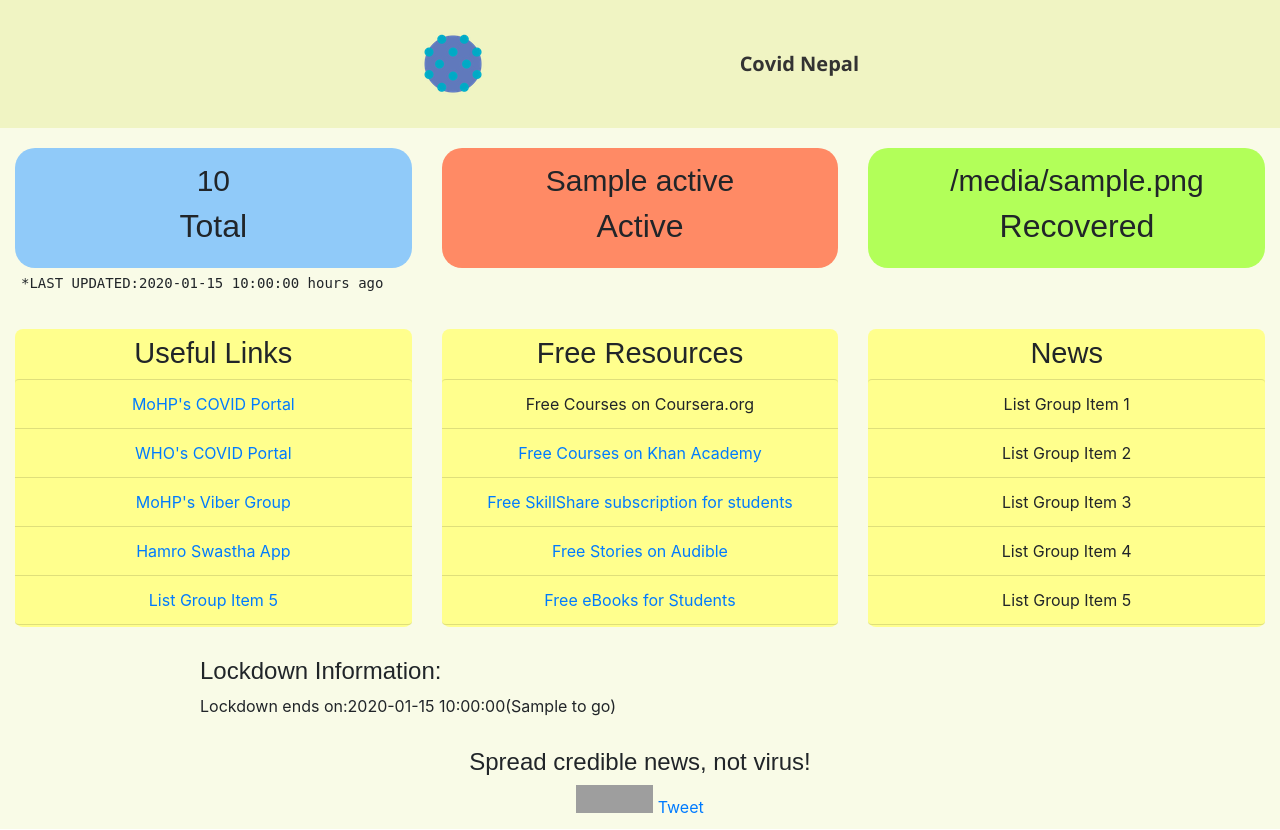
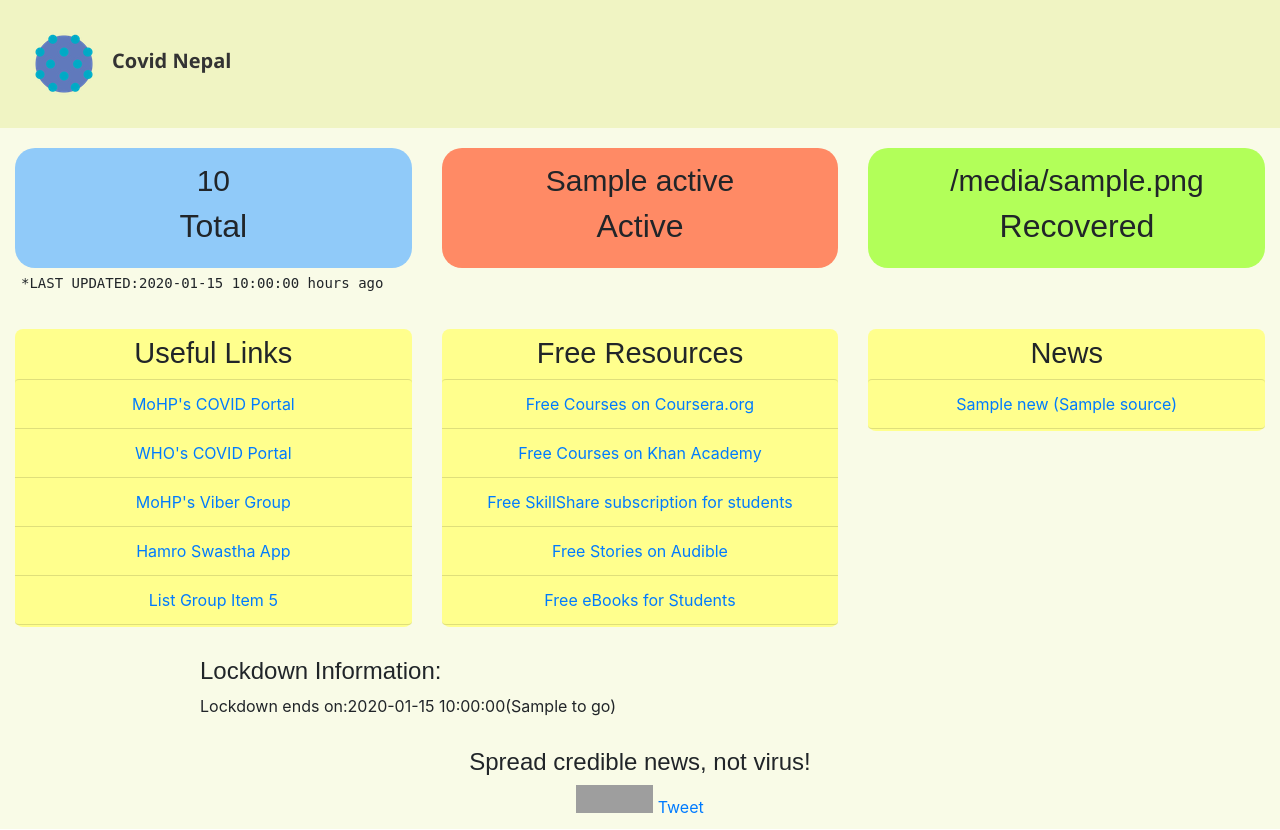
Before and after one commit to MoAgr/Covid, a Flask app: template templates/main.html in a window 1280 px wide. Shown: the top 830 px of the page. Run offline with Flask 2, Linux system fonts and the light colour scheme; the template is opened without the code that fills it: most values are stand-ins (such as "Sample title", 1, 10 or a date in 2020); some libraries are stand-ins or nearby versions; grey boxes are pictures that could not be loaded.

Commit message:
NEWS added to HTML but has looping issues
Uploaded thru GUI

```diff
--- a/covidnepal.py
+++ b/covidnepal.py
@@ -1,37 +1,44 @@
-from flask import Flask,render_template,request
+from flask import Flask, render_template, request
 import requests
 from datetime import datetime
-from datetime import date,timedelta
-application=app=Flask(__name__)
-lockdown_end_date=date(2020,4,28)
-date_to_show=lockdown_end_date.strftime("%b %d")
-news_list=[]
-t=tuple()
-@app.route('/',methods=['GET','POST'])
-def cases():
-    response=requests.get('https://api.covid19api.com/live/country/nepal/status/confirmed')
-    json_object=response.json()
-    confirmed_cases=int(json_object[-1]['Confirmed'])
-    deaths=int(json_object[-1]['Deaths'])
-    recovered=int(json_object[-1]['Recovered'])
-    active=int(json_object[-1]['Active'])
-    todays_date=date.today()
-    days_to_go=str(lockdown_end_date-todays_date).split(',')[0]
-    time= str(datetime.now())
-    time = time.split()[1].split(':')[0]
-    news=requests.get('https://newsapi.org/v2/top-headlines?q=corona&apiKey=71026374f7a64e73896dfc7ef9c35d03&pageSize=50&page=2&language=en&from='+str(date.today()-timedelta(2))+'&sortBy=popularityAt')
-    news_json_obj=news.json()
-    for i in range(0,5):
-        title=str(news_json_obj['articles'][i]['title'])
-        source=str(news_json_obj['articles'][i]['source']['name'])
-        nlink=str(news_json_obj['articles'][i]['url'])
-        t=t+(title,)
-        t=t+(source,)
-        t=t+(nlink,)
-        news_list.append(t)
-        t=tuple()
-    return render_template("main.html", total = confirmed_cases, active = active, recovered = recovered,time=time,lockdown_end_date=date_to_show,days_to_go=days_to_go,news_list=news_list)
+from datetime import date, timedelta
+
+application = app = Flask(__name__)
+lockdown_end_date = date(2020, 4, 28)
+date_to_show = lockdown_end_date.strftime("%b %d")
+news_list = []
+t = tuple()
 
 
-if __name__=='__main__':
+@app.route('/', methods=['GET', 'POST'])
+def cases():
+    global t
+    response = requests.get('https://api.covid19api.com/live/country/nepal/status/confirmed')
+    json_object = response.json()
+    confirmed_cases = int(json_object[-1]['Confirmed'])
+    deaths = int(json_object[-1]['Deaths'])
+    recovered = int(json_object[-1]['Recovered'])
+    active = int(json_object[-1]['Active'])
+    todays_date = date.today()
+    days_to_go = str(lockdown_end_date - todays_date).split(',')[0]
+    time = str(datetime.now())
+    time = time.split()[1].split(':')[0]
+    news = requests.get(
+        'https://newsapi.org/v2/top-headlines?q=corona&apiKey=71026374f7a64e73896dfc7ef9c35d03&pageSize=50&page=2&language=en&from=' + str(
+            date.today() - timedelta(2)) + '&sortBy=popularityAt')
+    news_json_obj = news.json()
+    for i in range(0, 5):
+        title = str(news_json_obj['articles'][i]['title'])
+        source = str(news_json_obj['articles'][i]['source']['name'])
+        nlink = str(news_json_obj['articles'][i]['url'])
+        t = t + (title,)
+        t = t + (source,)
+        t = t + (nlink,)
+        news_list.append(t)
+        t = tuple()
+    return render_template("main.html", total=confirmed_cases, active=active, recovered=recovered, time=time,
+                           lockdown_end_date=date_to_show, days_to_go=days_to_go, news_list=news_list)
+
+
+if __name__ == '__main__':
     app.run(debug=True)
--- a/templates/main.html
+++ b/templates/main.html
@@ -6,10 +6,6 @@
     <meta name="viewport" content="width=device-width, initial-scale=1.0, shrink-to-fit=no">
     <title>Covid Nepal</title>
     <link rel="icon" type="image/png" sizes="512x512" href="static/Nepal(1).png">
-    <link rel="icon" type="image/png" sizes="512x512" href="static/Nepal(1).png">
-    <link rel="icon" type="image/png" sizes="512x512" href="static/Nepal(1).png">
-    <link rel="icon" type="image/png" sizes="512x512" href="static/Nepal(1).png">
-    <link rel="icon" type="image/png" sizes="512x512" href="static/Nepal(1).png">
     <link rel="stylesheet" href="static/bootstrap.min.css">
     <link rel="stylesheet" href="static/styles.min.css">
 <link href="https://fonts.googleapis.com/css2?family=Open+Sans:wght@700&display=swap" rel="stylesheet">
@@ -17,9 +13,11 @@
 
 <body>
     <nav class="navbar navbar-light navbar-expand-md navigation-clean">
-        <div class="container"><img src="static/Coronavirus.png"><a class="navbar-brand" href="https://covidnepal.tech/">Covid Nepal</a>
+        <div><img src="static/Coronavirus.png"><a class="navbar-brand" href="https://covidnepal.tech/">Covid Nepal</a>
         </div>
     </nav>
+
+
     <div id="data-block">
         <div class="container" id="case-container" style="max-width: 100%;">
             <div class="row">
@@ -65,7 +63,7 @@
                     <div id="freebies-block-1" class="boxes-bottom">
                         <h1 class="bottom-box-title">Free Resources</h1>
                         <ul class="list-group">
-                            <li class="list-group-item"><span><a href="https://bit.ly/coursera-covid"></a>Free Courses on Coursera.org</span></li>
+                            <li class="list-group-item"><span><a href="https://bit.ly/coursera-covid">Free Courses on Coursera.org</a></span></li>
                             <li class="list-group-item"><span><a href="https://bit.ly/khan-academy-covid">Free Courses on Khan Academy</a></span></li>
                             <li class="list-group-item"><span><a href="https://bit.ly/covidnepal19">Free SkillShare subscription for students</a></span></li>
                             <li class="list-group-item"><span><a href="https://bit.ly/free-books-covid">Free Stories on Audible</a></span></li>
@@ -77,11 +75,15 @@
                     <div id="freebies-block" class="boxes-bottom">
                         <h1 class="bottom-box-title">News</h1>
                         <ul class="list-group">
-                            <li class="list-group-item"><span>List Group Item 1</span></li>
-                            <li class="list-group-item"><span>List Group Item 2</span></li>
-                            <li class="list-group-item"><span>List Group Item 3</span></li>
-                            <li class="list-group-item"><span>List Group Item 4</span></li>
-                            <li class="list-group-item"><span>List Group Item 5</span></li>
+{#                            <li class="list-group-item"><span><a href="{{ nlink }}">{{ headline }} ({{ source }})</a></span></li>#}
+{#                            <li class="list-group-item"><span>List Group Item 2</span></li>#}
+{#                            <li class="list-group-item"><span>List Group Item 3</span></li>#}
+{#                            <li class="list-group-item"><span>List Group Item 4</span></li>#}
+{#                            <li class="list-group-item"><span>List Group Item 5</span></li>#}
+
+                            {%  for title, source, link in news_list %}
+                                <li class="list-group-item"><span><a href="{{ link }}">{{ title }} ({{ source }})</a></span></li>
+                            {% endfor %}
                         </ul>
                     </div>
                 </div>
@@ -110,8 +112,8 @@
             <p class="copyright">#StaySafe</p>
         </footer>
     </div>
-    <script src="assets/js/jquery.min.js"></script>
-    <script src="assets/bootstrap/js/bootstrap.min.js"></script>
+{#    <script src="static/jquery.min.js"></script>#}
+{#    <script src="static/bootstrap.min.js"></script>#}
 </body>
 
 </html>
```
Also changed, not shown: links.txt (+28 -9 lines), templates/contact.html (added, +10 -0 lines), static/styles.min.css.
